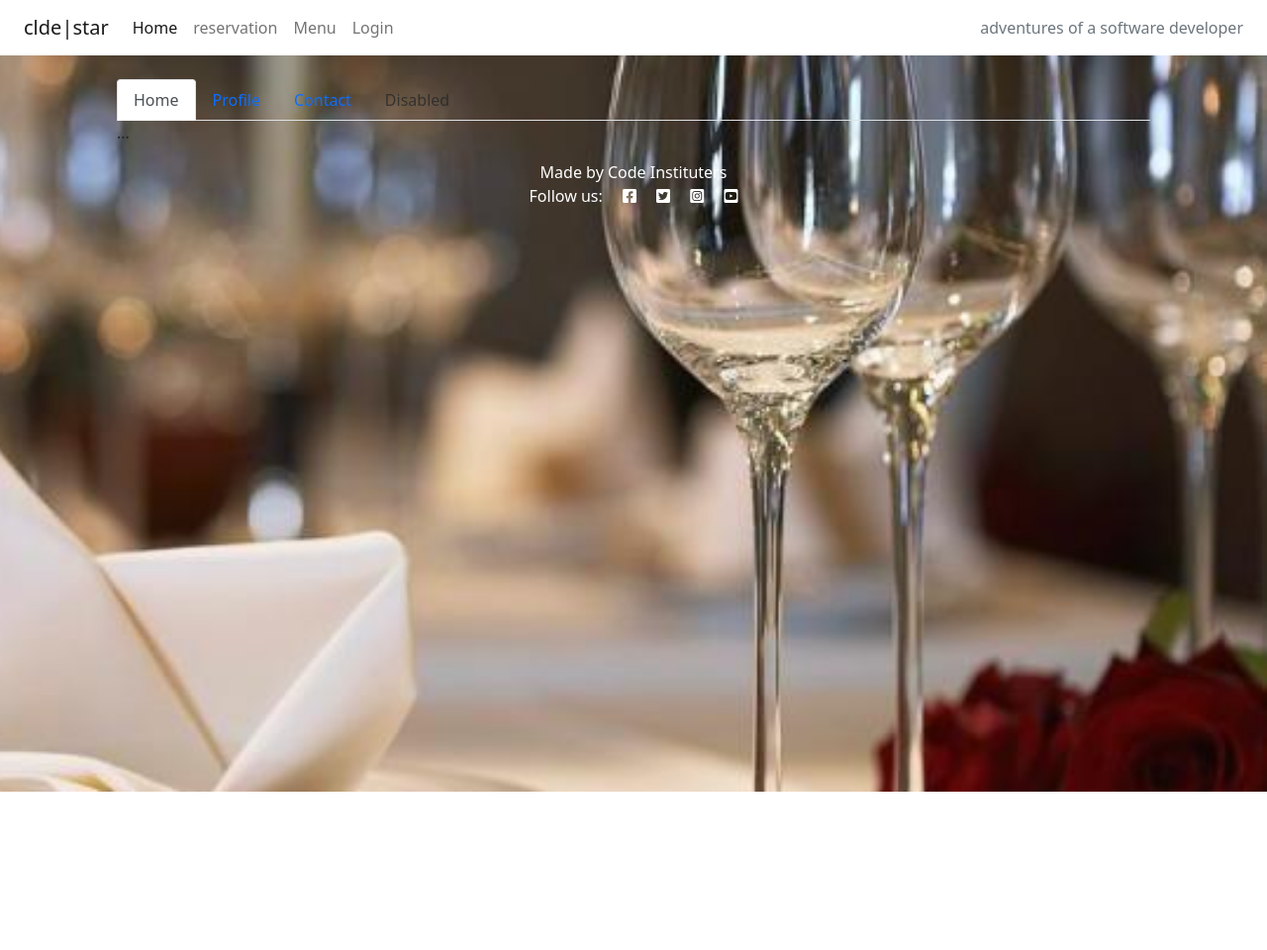
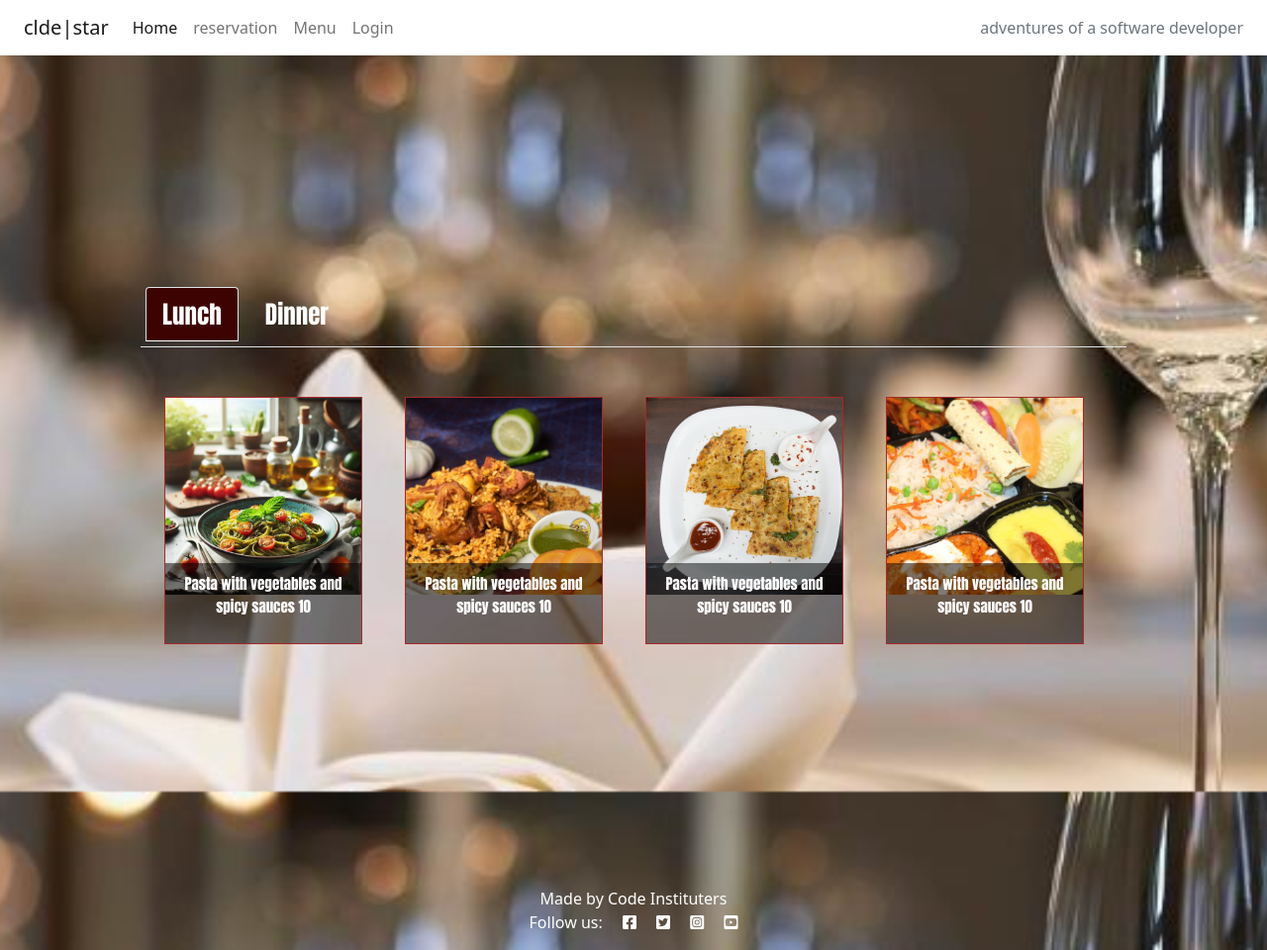
Before and after one commit to meena-rathi/resturtantbooking, a Django app: page /menu/ in a window 1280 px wide. Shown: the whole page at 99% size. Before the commit the page ends 800 px from the top, so only its background shows below. Run offline with Django 5.2, Linux system fonts and the light colour scheme.

Commit message:
add dinner and lunch menu

```diff
--- a/booking/views.py
+++ b/booking/views.py
@@ -11,4 +11,25 @@ def reservation(request):
     return render(request, 'reservation.html')
 
 def menu(request):
-    return render(request, 'menu.html')
+    lunch_items = [
+        {"image": "image/lunch1.webp", "description": "Pasta with vegetables and spicy sauces 10"},
+        {"image": "image/lunch2.jpg", "description": "Pasta with vegetables and spicy sauces 10"},
+        {"image": "image/lunch3.jpg", "description": "Pasta with vegetables and spicy sauces 10"},
+        {"image": "image/lunch4.jpg", "description": "Pasta with vegetables and spicy sauces 10"},
+    ]
+    dinner_items = [
+        {"image": "image/dinner1.jpg", "description": "Pasta with vegetables and spicy sauces 10"},
+        {"image": "image/dinner2.webp", "description": "Pasta with vegetables and spicy sauces 10"},
+        {"image": "image/dinner3.jpg", "description": "Pasta with vegetables and spicy sauces 10"},
+        {"image": "image/dinner4.jpg", "description": "Pasta with vegetables and spicy sauces 10"},
+    ]
+
+    # Define dinner items
+
+
+    context = {
+        'lunch_items': lunch_items,
+        'dinner_items': dinner_items,
+
+    }
+    return render(request, 'menu.html', context)
--- /dev/null
+++ b/static/css/stlyyeeeeee.css
@@ -0,0 +1,147 @@
+body {
+    margin: 0;
+    padding: 0;
+    background: url("../image/cover.jpg") no-repeat bottom right fixed;
+    background-size: cover;
+    /* background-color: gray; */
+
+}
+
+.section {
+    height: 100vh;
+    /* Set section height to fill viewport */
+    display: flex;
+    justify-content: center;
+    align-items: center;
+    text-align: center;
+}
+
+/* Define styles for alternating sections */
+/* .section:nth-child(even) {
+    background: url("../image/slide1.jpg") no-repeat bottom right fixed;
+    background-size: cover;
+} */
+#section1 {
+    color: #fff;
+    font-size: 50px;
+    font-family: Impact, Haettenschweiler, 'Arial Narrow Bold', sans-serif;
+    display: flex;
+    flex-direction: column;
+    /* Stack items vertically */
+    align-items: center;
+    /* Center items horizontally */
+}
+
+.button-container {
+    margin-top: 10px;
+}
+
+.button-container button {
+    background-color: #a52a2a;
+    color: #fff;
+    font-size: 40px;
+    border: none;
+    padding: 10px 20px;
+}
+
+#section2 {
+    color: #fff;
+    font-size: 50px;
+    font-family: Impact, Haettenschweiler, 'Arial Narrow Bold', sans-serif;
+    display: flex;
+    flex-direction: column;
+    /* Stack items vertically */
+    align-items: center;
+    /* Center items horizontally */
+}
+
+.button-container {
+    margin-top: 10px;
+}
+
+.button-container button {
+    background-color: #a52a2a;
+    color: #fff;
+    font-size: 40px;
+    border: none;
+    padding: 10px 20px;
+}
+
+
+
+
+/* .menu-item img {
+    max-width: 100%;
+    height: 200px;
+} */
+
+
+#section .nav-tabs .nav-link {
+    /* background-color: rgb(241, 243, 243); */
+    color: #fff;
+    font-size: 25px;
+    margin: 5px;
+
+}
+
+#section .nav-tabs .nav-link.active {
+    background-color:  #3d0202;
+
+}
+
+
+.menu-item {
+    position: relative;
+    margin-top: 50px;
+    margin-right: 2px; /* Adjust the margin between items */
+    width: 200px; /* Set a fixed width for each menu item */
+    height: 250px; /* Set a fixed height for each menu item */
+    border: 1px solid  #a52a2a; /* Add border */
+
+}
+
+.menu-item-image {
+    width: 100%; /* Set width to fill container */
+    height: 80%; /* Set height to occupy 80% of container height */
+    display: block;
+    object-fit: cover; /* Ensure the image covers the entire container */
+    transition: transform 0.3s ease;
+}
+
+.menu-item:hover .menu-item-image  {
+    transform: scale(1.1);
+}
+
+.menu-item:hover .description  {
+    transform: scale(1.1);
+}
+
+.menu-item .description {
+    position: absolute;
+    bottom: 0;
+    left: 0;
+    width: 100%;
+    background-color: rgba(0, 0, 0, 0.5);
+    color: white;
+    padding: 10px;
+    margin: 0;
+    transition: transform 0.3s ease;
+}
+
+
+#section {
+    color: #fff;
+    font-size: 15px;
+    font-family: Impact, Haettenschweiler, 'Arial Narrow Bold', sans-serif;
+    display: flex;
+    flex-direction: column;
+    /* Stack items vertically */
+    align-items: center;
+    /* Center items horizontally */
+}
+
+.nav-item{
+    /* background-color: rgb(83, 88, 88); */
+    color: #fff;
+    font-size: 20;
+}
--- a/static/css/style.css
+++ /dev/null
@@ -1,62 +0,0 @@
-body {
-    margin: 0;
-    padding: 0;
-    background: url("../image/cover.jpg") no-repeat bottom right fixed;
-    background-size: cover;
-    /* background-color: gray; */
-
-}
-
-.section {
-    height: 100vh; /* Set section height to fill viewport */
-    display: flex;
-    justify-content: center;
-    align-items: center;
-    text-align: center;
-}
-
-/* Define styles for alternating sections */
-/* .section:nth-child(even) {
-    background: url("../image/slide1.jpg") no-repeat bottom right fixed;
-    background-size: cover;
-} */
-#section1 {
-    color: #fff;
-    font-size: 50px;
-    font-family: Impact, Haettenschweiler, 'Arial Narrow Bold', sans-serif;
-    display: flex;
-    flex-direction: column; /* Stack items vertically */
-    align-items: center; /* Center items horizontally */
-}
-
-.button-container {
-    margin-top: 10px;
-}
-
-.button-container button {
-    background-color: #a52a2a;
-    color: #fff;
-    font-size: 40px;
-    border: none;
-    padding: 10px 20px;
-}
-
-#section2 {
-    color: #fff;
-    font-size: 50px;
-    font-family: Impact, Haettenschweiler, 'Arial Narrow Bold', sans-serif;
-    display: flex;
-    flex-direction: column; /* Stack items vertically */
-    align-items: center; /* Center items horizontally */
-}
-
-.button-container {
-    margin-top: 10px;
-}
-.button-container button {
-    background-color: #a52a2a;
-    color: #fff;
-    font-size: 40px;
-    border: none;
-    padding: 10px 20px;
-}
--- a/static/js/scrip.js
+++ /dev/null
@@ -1,58 +0,0 @@
-function isInViewport(element) {
-    var rect = element.getBoundingClientRect();
-    return (
-        rect.top >= 0 &&
-        rect.left >= 0 &&
-        rect.bottom <= (window.innerHeight || document.documentElement.clientHeight) &&
-        rect.right <= (window.innerWidth || document.documentElement.clientWidth)
-    );
-}
-
-// Function to handle scroll event
-function handleScroll() {
-    var sections = document.querySelectorAll('.section');
-    sections.forEach(function(section) {
-        if (isInViewport(section)) {
-            section.classList.add('visible');
-        } else {
-            section.classList.remove('visible');
-        }
-    });
-}
-
-
-document.addEventListener('DOMContentLoaded', function() {
-    // Function to handle reservation button click
-    function redirectToReservation() {
-        // Redirect to the reservation page
-        window.location.href = "reservation"; // Update with the correct URL of your reservation page
-    }
-
-    // Add click event listener to reservation button
-    var reservationButton = document.getElementById('reservation-btn');
-    if (reservationButton) {
-        reservationButton.addEventListener('click', redirectToReservation);
-    } else {
-        console.error("Reservation button not found.");
-    }
-});
-//window.addEventListener('scroll', handleScroll);
-
-// document.addEventListener('DOMContentLoaded', function() {
-//     // Function to handle reservation button click
-
-//         console.log("Reservation button clicked");
-//         // You can add additional logic here if needed
-//         // For example, redirecting to the reservation page
-//         //window.location.href = "/reservation";
-//     // Add click event listener to reservation button
-//     var reservationButton = document.getElementById('reservation-btn');
-//     if (reservationButton) {
-//         reservationButton.addEventListener('click', reservation);
-//     } else {
-//         console.error("Reservation button not found.");
-//     }
-
-// });
-
-// window.addEventListener('scroll', handleScroll);
--- /dev/null
+++ b/static/js/scriptt.js
@@ -0,0 +1,103 @@
+function isInViewport(element) {
+    var rect = element.getBoundingClientRect();
+    return (
+        rect.top >= 0 &&
+        rect.left >= 0 &&
+        rect.bottom <= (window.innerHeight || document.documentElement.clientHeight) &&
+        rect.right <= (window.innerWidth || document.documentElement.clientWidth)
+    );
+}
+
+// Function to handle scroll event
+function handleScroll() {
+    var sections = document.querySelectorAll('.section');
+    sections.forEach(function(section) {
+        if (isInViewport(section)) {
+            section.classList.add('visible');
+        } else {
+            section.classList.remove('visible');
+        }
+    });
+}
+
+
+document.addEventListener('DOMContentLoaded', function() {
+    // Function to handle reservation button click
+    function redirectToReservation() {
+        // Redirect to the reservation page
+        window.location.href = "reservation"; // Update with the correct URL of your reservation page
+    }
+
+    // Add click event listener to reservation button
+    var reservationButton = document.getElementById('reservation-btn');
+    if (reservationButton) {
+        reservationButton.addEventListener('click', redirectToReservation);
+    } else {
+        console.error("Reservation button not found.");
+    }
+    // var lunchItems = [
+    //     { image: "{% static 'lunch2.jpg' %}", description: "Lunch Item 1 Descriptionoipo" },
+    //     { image: "{% static 'image/lunch2.jpg' %}", description: "Lunch Item 2 Description" },
+    //     { image: "{% static 'image/lunch3.webp' %}", description: "Lunch Item 3 Description" },
+    //     { image: "{% static 'image/lunch4.webp' %}", description: "Lunch Item 4 Description" }
+    //   ];
+    //   var dinnerItems = [
+    //     { image: "{% static 'image/slide1.jpg' %}", description: "Lunch Item 1 Descriptionoipo" },
+    //     { image: "{% static 'image/dinner2.jpg' %}", description: "Dinner Item 2 Description" },
+    //     { image: "{% static 'image/dinner3.webp' %}", description: "Dinner Item 3 Description" },
+    //     { image: "{% static 'image/dinner4.webp' %}", description: "Dinner Item 4 Description" }
+    //   ];
+
+    //   var lunchItemsContainer = document.getElementById('lunch-items');
+    //   var dinnerItemsContainer = document.getElementById('dinner-items');
+
+    //   function displayItems(items, container) {
+    //     container.innerHTML = "";
+    //     items.forEach(function(item) {
+    //       var col = document.createElement('div');
+    //       col.classList.add('col-lg-3', 'col-sm-6');
+    //       col.innerHTML = `
+    //         <div class="menu-item">
+    //           <img src="${item.image}" alt="Lunch"/>
+    //           <p>${item.description}</p>
+    //         </div>
+    //       `;
+    //       container.appendChild(col);
+    //     });
+    //   }
+
+    //   // Display lunch items initially
+    //   displayItems(lunchItems, lunchItemsContainer);
+
+    //   // Event listener for Lunch button
+    //   document.getElementById('Lunch-tab').addEventListener('click', function() {
+    //     displayItems(lunchItems, lunchItemsContainer);
+    //   });
+
+    //   // Event listener for Dinner button
+    //   document.getElementById('dinner-tab').addEventListener('click', function() {
+    //     displayItems(dinnerItems, dinnerItemsContainer);
+    //   });
+
+});
+//window.addEventListener('scroll', handleScroll);
+
+// document.addEventListener('DOMContentLoaded', function() {
+//     // Function to handle reservation button click
+
+//         console.log("Reservation button clicked");
+//         // You can add additional logic here if needed
+//         // For example, redirecting to the reservation page
+//         //window.location.href = "/reservation";
+//     // Add click event listener to reservation button
+//     var reservationButton = document.getElementById('reservation-btn');
+//     if (reservationButton) {
+//         reservationButton.addEventListener('click', reservation);
+//     } else {
+//         console.error("Reservation button not found.");
+//     }
+
+// });
+
+// window.addEventListener('scroll', handleScroll);
+// document.addEventListener("DOMContentLoaded", function() {
--- a/templates/base.html
+++ b/templates/base.html
@@ -17,9 +17,9 @@
     <script src="https://cdn.jsdelivr.net/npm/bootstrap@5.0.1/dist/js/bootstrap.bundle.min.js"
         integrity="sha384-gtEjrD/SeCtmISkJkNUaaKMoLD0//ElJ19smozuHV6z3Iehds+3Ulb9Bn9Plx0x4" crossorigin="anonymous">
     </script>
-    <script src="{% static 'js/scrip.js' %}"></script>
+    <script src="{% static 'js/scriptt.js' %}"></script>
 
-    <link rel="stylesheet" href="{% static 'css/style.css' %}">
+    <link rel="stylesheet" href="{% static 'css/stlyyeeeeee.css' %}">
     <link rel="icon" type="image/x-icon" href="{% static 'favicon.ico' %}">
 </head>
 
--- a/templates/home.html
+++ b/templates/home.html
@@ -6,9 +6,8 @@
        <!-- Section 1 content -->
         <p>Our Food And Drink</p>
         <div class="button-container">
-            <button id="menu">Menu</button>
+            <a href="{% url 'menu' %}"><button>Menu</button></a>
         </div>
-
 </div>
 
 
--- a/templates/menu.html
+++ b/templates/menu.html
@@ -1,28 +1,66 @@
 
 {% extends 'home.html'%}
 {% block title %}Home Page{% endblock %}
+{% load static %}
+{% block content %}
+<div id="section" class="section">
 
-{% block content %}
+<div class="container">
 
-<ul class="nav nav-tabs" id="myTab" role="tablist">
+    <ul class="nav nav-tabs mb3, justifty-content-center"  id="myTab" role="tablist">
+      <!-- <li class="nav-item" role="presentation">
+        <button class="nav-link active" id="lunch-tab" data-bs-toggle="tab" data-bs-target="#lunch-tab-pane" type="button" role="tab" aria-controls="lunch-tab-pane" aria-selected="true">All</button>
+      </li> -->
       <li class="nav-item" role="presentation">
-    <button class="nav-link active" id="home-tab" data-bs-toggle="tab" data-bs-target="#home-tab-pane" type="button" role="tab" aria-controls="home-tab-pane" aria-selected="true">Home</button>
+        <button class="nav-link active " id="Lunch-tab" data-bs-toggle="tab" data-bs-target="#Lunch-tab-pane" type="button" role="tab" aria-controls="Lunch-tab-pane" aria-selected="true">Lunch</button>
       </li>
       <li class="nav-item" role="presentation">
-    <button class="nav-link" id="profile-tab" data-bs-toggle="tab" data-bs-target="#profile-tab-pane" type="button" role="tab" aria-controls="profile-tab-pane" aria-selected="false">Profile</button>
+        <button class="nav-link " id="dinner-tab" data-bs-toggle="tab" data-bs-target="#dinner-tab-pane" type="button" role="tab" aria-controls="dinner-tab-pane" aria-selected="true">Dinner</button>
       </li>
-  <li class="nav-item" role="presentation">
-    <button class="nav-link" id="contact-tab" data-bs-toggle="tab" data-bs-target="#contact-tab-pane" type="button" role="tab" aria-controls="contact-tab-pane" aria-selected="false">Contact</button>
-  </li>
-  <li class="nav-item" role="presentation">
-    <button class="nav-link" id="disabled-tab" data-bs-toggle="tab" data-bs-target="#disabled-tab-pane" type="button" role="tab" aria-controls="disabled-tab-pane" aria-selected="false" disabled>Disabled</button>
-  </li>
+      <!-- <li class="nav-item" role="presentation">
+        <button class="nav-link " id="dinner-tab" data-bs-toggle="tab" data-bs-target="#dinner-tab-pane" type="button" role="tab" aria-controls="dinner-tab-pane" aria-selected="true">Dinner</button>
+      </li> -->
     </ul>
     <div class="tab-content" id="myTabContent">
-  <div class="tab-pane fade show active" id="home-tab-pane" role="tabpanel" aria-labelledby="home-tab" tabindex="0">...</div>
-  <div class="tab-pane fade" id="profile-tab-pane" role="tabpanel" aria-labelledby="profile-tab" tabindex="0">...</div>
-  <div class="tab-pane fade" id="contact-tab-pane" role="tabpanel" aria-labelledby="contact-tab" tabindex="0">...</div>
-  <div class="tab-pane fade" id="disabled-tab-pane" role="tabpanel" aria-labelledby="disabled-tab" tabindex="0">...</div>
+      <!-- <div class="tab-pane fade show active" id="all-tab-pane" role="tabpanel" aria-labelledby="home-tab" tabindex="0">
+    </div> -->
+
+    <div class="tab-pane fade show active" id="Lunch-tab-pane" role="tabpanel" aria-labelledby="Lunch-tab" tabindex="0">
+      <div class="container">
+          <div class="row">
+              {% for lunch_item in lunch_items %}
+              <div class="col-lg-3 col-md-4 col-sm-6 mb-4">
+                  <div class="menu-item">
+                      <img class="menu-item-image" src="{% static lunch_item.image %}" alt="Lunch"/>
+                     <div class="description"> <p>{{ lunch_item.description }}</p>
+
                     </div>
 
+                  </div>
+              </div>
+              {% endfor %}
+          </div>
+      </div>
+  </div>
+  <div class="tab-pane fade show " id="dinner-tab-pane" role="tabpanel" aria-labelledby="dinner-tab" tabindex="0">
+
+       <div class="container">
+          <div class="row">
+              {% for dinner_item in dinner_items %}
+              <div class="col-lg-3 col-md-4 col-sm-6 mb-4">
+                  <div class="menu-item">
+                      <img class="menu-item-image" src="{% static dinner_item.image %}" alt="Dinner"/>
+                     <div class="description"> <p>{{ dinner_item.description }}</p>
+
+                    </div>
+
+                  </div>
+              </div>
+              {% endfor %}
+          </div>
+      </div>
+  </div>
+</div>
+</section>
+</div>
 {% endblock %}
```
Also changed, not shown: static/image/dinner1.jpg (added), static/image/dinner2.webp (added), static/image/dinner3.jpg (added), static/image/dinner4.jpg (added), static/image/lunch1.webp (added), static/image/lunch2.jpg (added), static/image/lunch3.jpg (added), static/image/lunch4.jpg (added). Lines whose indentation alone changed are shown as unchanged.
